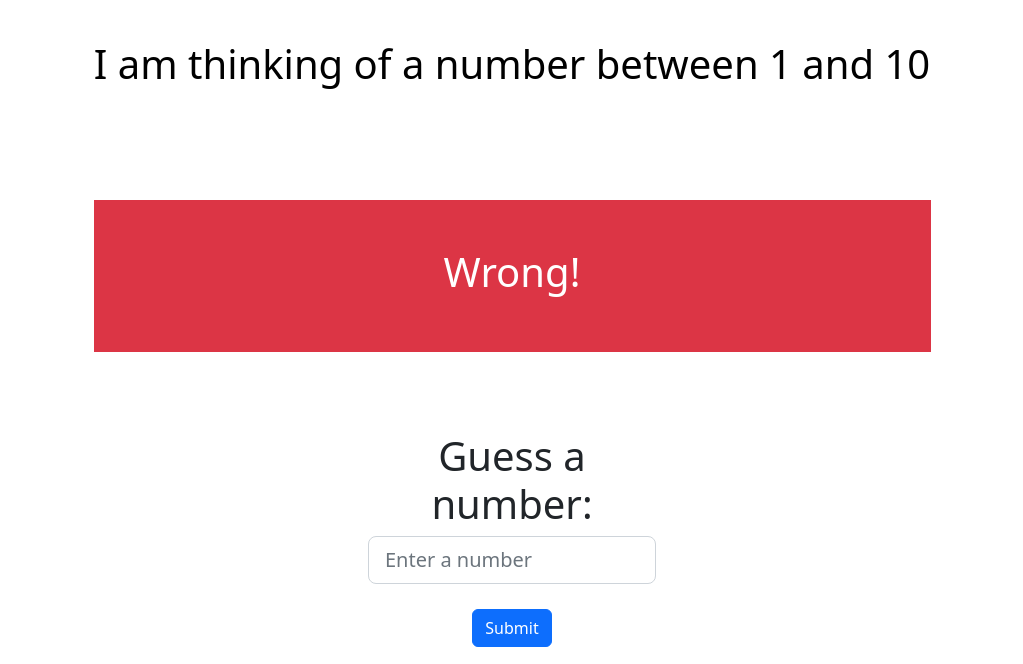
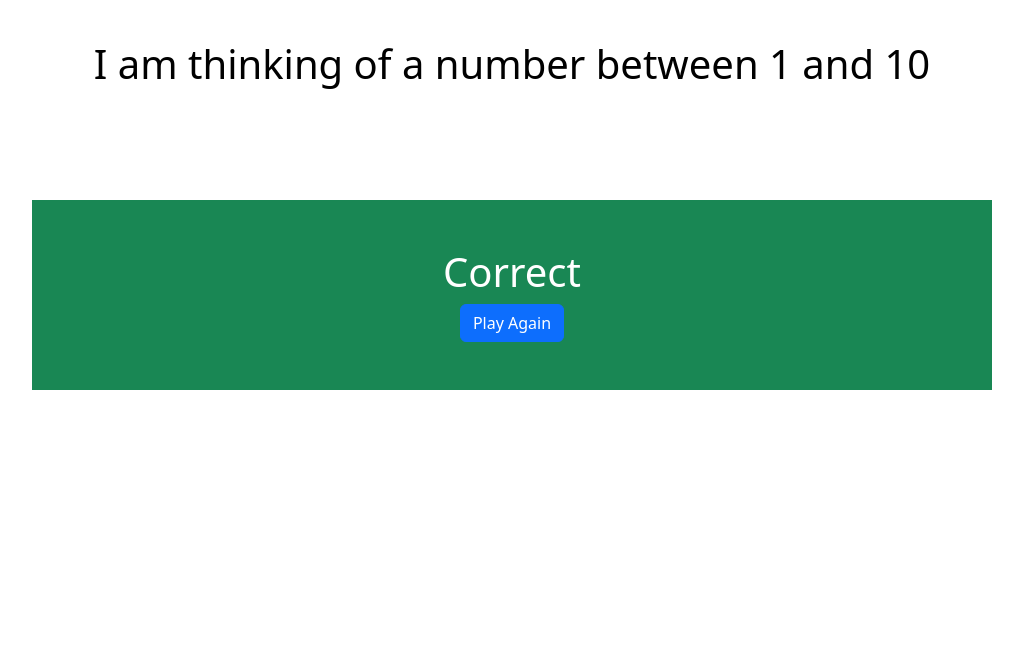
Before and after one commit to sherlineau/Python, a Flask app: page /answer in a window 1280 px wide. Shown: the part 256-920 px from the top of the page, without its empty margins (128-1151 px from the left). After the commit the page ends 646 px from the top, so only its background shows below. Run offline with Flask 2, Linux system fonts and the light colour scheme; the visitor is signed in with stand-in values (Sample User, id 1).

Commit message:
added play again functionality

```diff
--- a/Flask/GreatNumberGame/server.py
+++ b/Flask/GreatNumberGame/server.py
@@ -6,7 +6,7 @@ app.secret_key = b'"\x1fF@\x93&\xad\x83*\xdb\x92\xe9\r\x1e\xe2\xa2'
 @app.route("/")
 @app.route("/home")
 def home():
-    # number = random.randint(1,100)
+    session['number'] = random.randint(1,10)
     return render_template("index.html")
 
 @app.route("/guess", methods=["POST"])
@@ -16,12 +16,16 @@ def got_guess():
 
 @app.route("/answer")
 def show_answer():
-    number = random.randint(1,10)
-    if int(session['guess']) == number:
+    # number = session['number']
+    if int(session['guess']) == session['number']:
         guess = True
     else:
         guess = False
     return render_template("answer.html", guess = guess )
 
+@app.route('/playagain', methods=['POST'])
+def play_again():
+    return redirect("/")
+
 if __name__ == "__main__":
     app.run(debug=True)
--- a/Flask/GreatNumberGame/templates/answer.html
+++ b/Flask/GreatNumberGame/templates/answer.html
@@ -15,17 +15,17 @@
         <div class="container p-5 my-5 bg-white text-black text-center w-100">
             <p class="display-6">I am thinking of a number between 1 and 10</p>
         </div>
-        <div class="container my-5 text-white text-center">
+
             {% if guess == True %}
                 <div class="container p-5 my-5 bg-success text-white text-center w-75">
                     <h1>Correct</h1>
+                    <form method="post" action="/playagain">
+                        <input type="submit" method='post' action="/playagain" value="Play Again" class="btn btn-primary">
+                    </form>
                 </div>
             {% else %}
                 <div class="container p-5 my-5 bg-danger text-white text-center w-75">
                     <h1>Wrong!</h1>
-                </div>
-
-            {% endif %}
                 </div>
 
                 <div class="justify-content-center w-25 p-3 text-center mx-auto display-6">
@@ -37,6 +37,9 @@
                         <button type="submit" class="btn btn-primary" value="guess" >Submit</button>
                     </form>
                 </div>
+            {% endif %}
+
+
     </div>
 
 </body>
```
Lines whose indentation alone changed are shown as unchanged.
